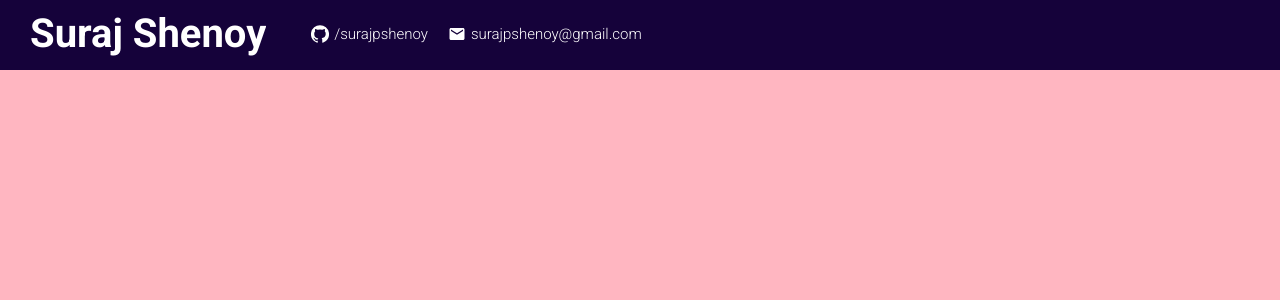
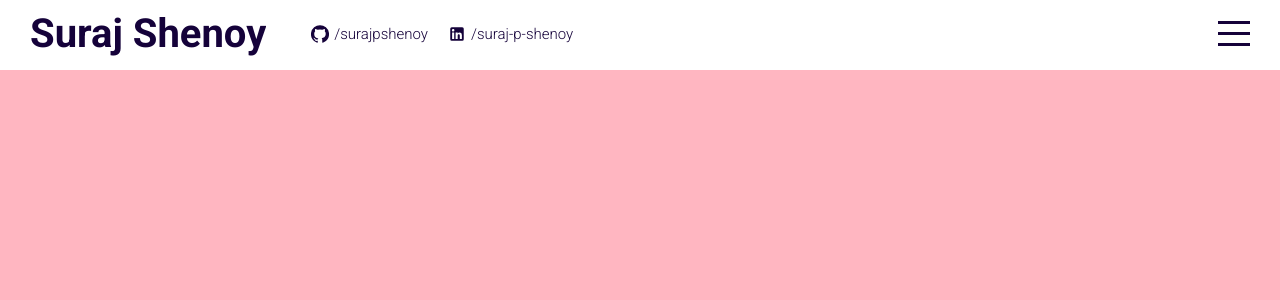
Before and after one commit to surajpshenoy/portfolio, a React (Create React App) app: page / in a window 1280 px wide. Shown: the top 300 px of the page. Built offline with nearby package versions, Linux system fonts and the light colour scheme.

Commit message:
Menu btn + transition

```diff
--- a/src/App.js
+++ b/src/App.js
@@ -1,4 +1,4 @@
-import React from "react";
+import React, {useState} from "react";
 import Contact from "./components/Contact/Contact";
 import Topbar from "./components/Topbar/Topbar";
 import Intro from "./components/Intro/Intro";
@@ -6,10 +6,12 @@ import Project from "./components/Projects/Project";
 import Work from "./components/Work/Work";
 import "./App.scss";
 
+
 function App() {
+  const [menuOpen, setMenuOpen] = useState(false)
   return (
     <div className="app">
-      <Topbar />
+      <Topbar menuOpen= {menuOpen} setMenuOpen={setMenuOpen} />
       <div className="sections">
         <Intro />
         <Work />
--- a/src/components/Topbar/Topbar.js
+++ b/src/components/Topbar/Topbar.js
@@ -1,10 +1,11 @@
 import React from "react";
 import "./Topbar.scss";
-import { GitHub, Mail } from "@material-ui/icons";
+import { GitHub, LinkedIn } from "@material-ui/icons";
 
-export default function Topbar() {
+export default function Topbar({menuOpen, setMenuOpen}) {
+
   return (
-    <div className="topbar active">
+    <div className={"topbar " + (menuOpen && "active")}>
       <div className="mainWrapper">
         <div className="leftContainer">
           <a href="#intro" className="logo">
@@ -15,12 +16,12 @@ export default function Topbar() {
             <span>/surajpshenoy</span>
           </div>
           <div className="infoContainer">
-            <Mail className="icon" />
-            <span>surajpshenoy@gmail.com</span>
+            <LinkedIn className="icon" />
+            <span>/suraj-p-shenoy</span>
           </div>
         </div>
         <div className="rightContainer">
-          <div className="hamburgerBtn">
+          <div className="hamburgerBtn" onClick={()=> {setMenuOpen(!menuOpen)}}>
             <span className="bar1"></span>
             <span className="bar2"></span>
             <span className="bar3"></span>
--- a/src/components/Topbar/Topbar.scss
+++ b/src/components/Topbar/Topbar.scss
@@ -56,14 +56,31 @@
           width: 100%;
           height: 3px;
           background-color: $mainColor;
+          transform-origin: left;
+          transition: all 2s ease;
         }
       }
     }
   }
 
+  &.active {
+    background-color: $mainColor;
+    color: #fff;
 
-  &.active{
-       background-color: $mainColor;
-       color: #fff;
+    .hamburgerBtn{
+      span{
+        &:first-child{
+          background-color: white;
+          transform: rotate(45deg);
+        }
+        &:nth-child(2){
+          opacity: 0;
+        }
+        &:last-child{
+          background-color: white;
+          transform: rotate(-45deg);
+        }
+      }
+    }
   }
 }
```
Also changed, not shown: 1 other file (tests, documents, lock files or other folders).
